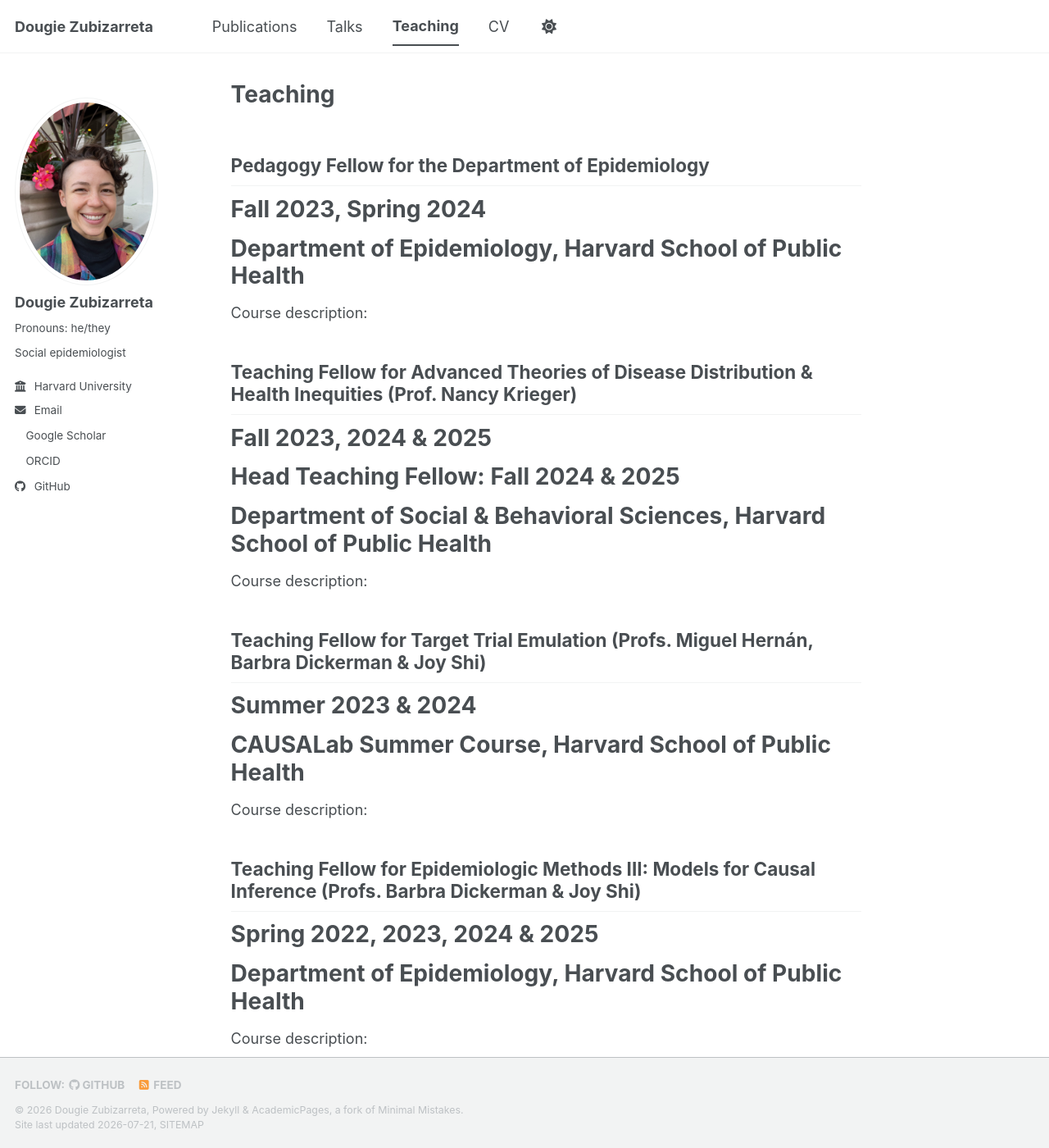
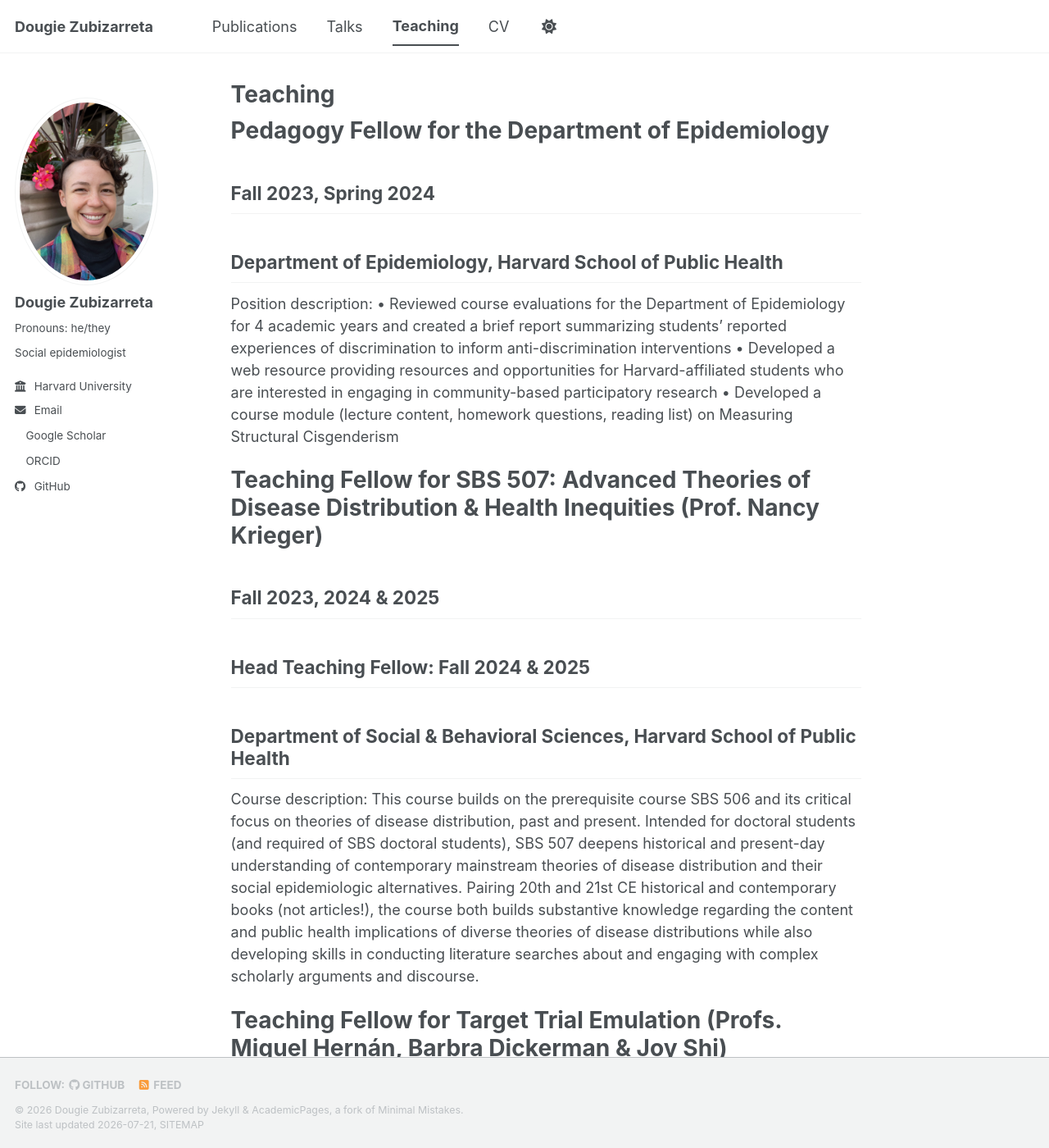
Before and after one commit to dougie-zubizarreta/dougie-zubizarreta.github.io, a Jekyll site: the page built from _pages/teaching.md, in a window 1280 px wide and 1400 px high. Shown: the whole window at 82% size. Built offline with Jekyll 4.4.1, drawn with Linux system fonts in a browser that asks for light colours; a style sheet for code colours, icons or effects is not loaded; some of the changed text lies outside the part shown.

Commit message:
Update teaching.md

```diff
--- a/_pages/teaching.md
+++ b/_pages/teaching.md
@@ -5,27 +5,30 @@ permalink: /teaching/
 author_profile: true
 ---
 
-## Pedagogy Fellow for the Department of Epidemiology
-# Fall 2023, Spring 2024
-# Department of Epidemiology, Harvard School of Public Health
+# Pedagogy Fellow for the Department of Epidemiology
+## Fall 2023, Spring 2024
+## Department of Epidemiology, Harvard School of Public Health
 
-Course description:
+Position description:
+•	Reviewed course evaluations for the Department of Epidemiology for 4 academic years and created a brief report summarizing students’ reported experiences of discrimination to inform anti-discrimination interventions
+•	Developed a web resource providing resources and opportunities for Harvard-affiliated students who are interested in engaging in community-based participatory research
+•	Developed a course module (lecture content, homework questions, reading list) on Measuring Structural Cisgenderism
 
-## Teaching Fellow for Advanced Theories of Disease Distribution & Health Inequities (Prof. Nancy Krieger)
-# Fall 2023, 2024 & 2025
-# Head Teaching Fellow: Fall 2024 & 2025
-# Department of Social & Behavioral Sciences, Harvard School of Public Health
+# Teaching Fellow for SBS 507: Advanced Theories of Disease Distribution & Health Inequities (Prof. Nancy Krieger)
+## Fall 2023, 2024 & 2025
+## Head Teaching Fellow: Fall 2024 & 2025
+## Department of Social & Behavioral Sciences, Harvard School of Public Health
 
-Course description:
+Course description: This course builds on the prerequisite course SBS 506 and its critical focus on theories of disease distribution, past and present. Intended for doctoral students (and required of SBS doctoral students), SBS 507 deepens historical and present-day understanding of contemporary mainstream theories of disease distribution and their social epidemiologic alternatives. Pairing 20th and 21st CE historical and contemporary books (not articles!), the course both builds substantive knowledge regarding the content and public health implications of diverse theories of disease distributions while also developing skills in conducting literature searches about and engaging with complex scholarly arguments and discourse.
 
-## Teaching Fellow for Target Trial Emulation (Profs. Miguel Hernán, Barbra Dickerman & Joy Shi)
-# Summer 2023 & 2024
-# CAUSALab Summer Course, Harvard School of Public Health
+# Teaching Fellow for Target Trial Emulation (Profs. Miguel Hernán, Barbra Dickerman & Joy Shi)
+## Summer 2023 & 2024
+## CAUSALab Summer Course, Harvard School of Public Health
 
-Course description:
+Course description: This 5-day course will provide hands-on training for causal inference using health databases. Students will learn the principles of target trial emulation and how to implement them for causal research with real-world data. Causal inference from observational data can be conceptualized as an attempt to emulate a pragmatic randomized trial—the target trial. Through a combination of lectures and hands-on sessions, the course introduces the target trial emulation framework in increasingly complex settings and dissects examples of emulations in the health sciences and related fields.
 
-## Teaching Fellow for Epidemiologic Methods III: Models for Causal Inference (Profs. Barbra Dickerman & Joy Shi)
-# Spring 2022, 2023, 2024 & 2025
-# Department of Epidemiology, Harvard School of Public Health
+# Teaching Fellow for EPI 289: Epidemiologic Methods III: Models for Causal Inference (Profs. Barbra Dickerman & Joy Shi)
+## Spring 2022, 2023, 2024 & 2025
+## Department of Epidemiology, Harvard School of Public Health
 
-Course description:
+Course description: Causal Inference is a fundamental component of epidemiologic research. EPI289 describes models for causal inference, their application to epidemiologic data, and the assumptions required to endow the parameter estimates with a causal interpretation. The course introduces outcome regression, propensity score methods, the parametric g-formula, inverse probability weighting of marginal structural models, g-estimation of nested structural models, and instrumental variable methods. Each week students are asked to analyze the same data using a different method.
```
